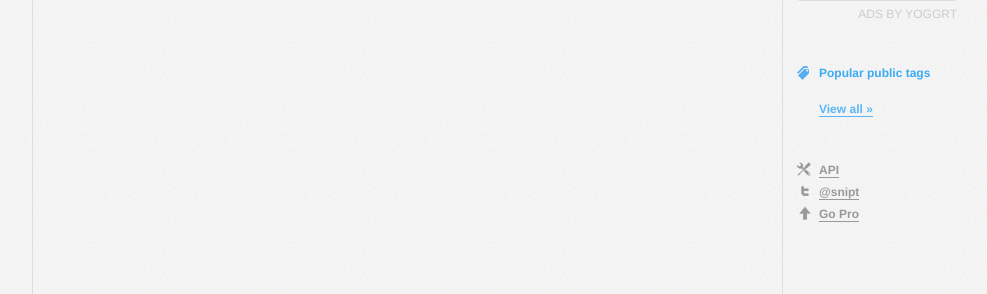
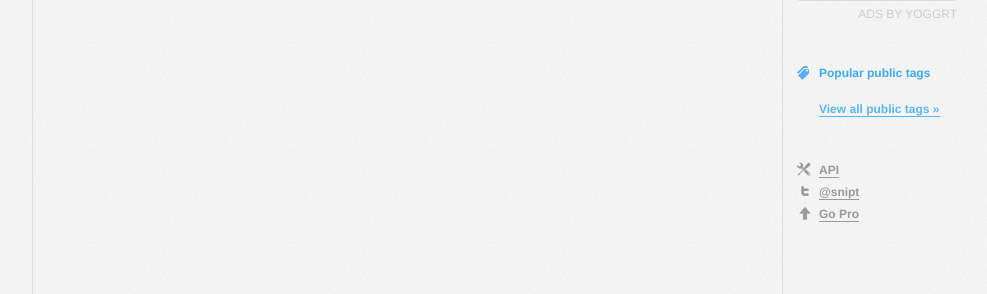
Before and after one commit to nicksergeant/snipt, a Django app: template snipt/snipts/templates/snipts/list-public.html in a window 1280 px wide. Shown: the part 228-522 px from the top of the page, without its empty margins (138-1125 px from the left). Run offline with Django 3.2, Linux system fonts and the light colour scheme; the template is opened without the code that fills it, so the values that code supplies are empty.

Commit message:
Pub tags

```diff
--- a/snipt/snipts/templates/snipts/tags-public.html
+++ b/snipt/snipts/templates/snipts/tags-public.html
@@ -7,5 +7,5 @@
             </li>
         {% endfor %}
     </ul>
-    <a href="/public/tags/" class="view-all">View all &raquo;</a>
+    <a href="/public/tags/" class="view-all">View all public tags &raquo;</a>
 </section>
```
